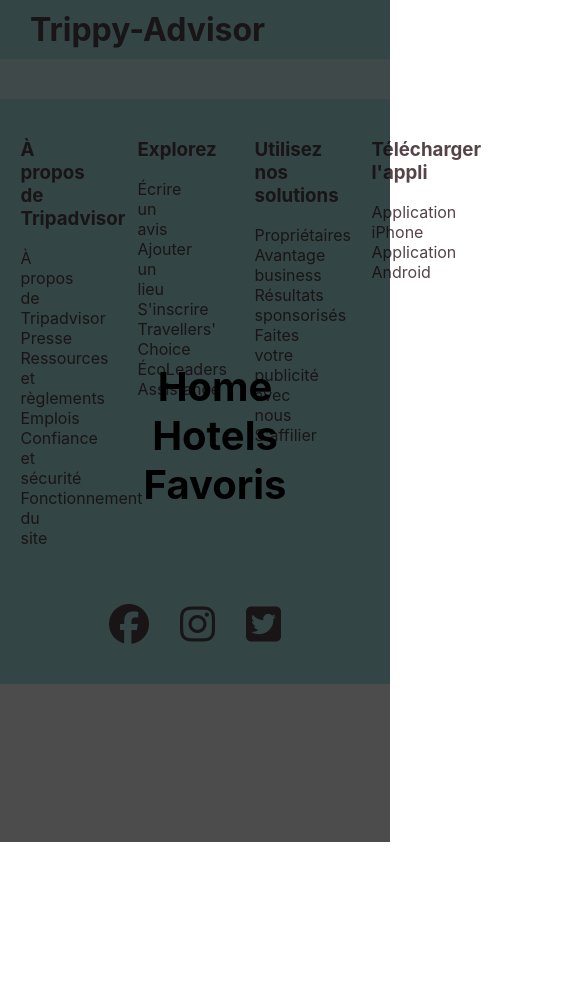
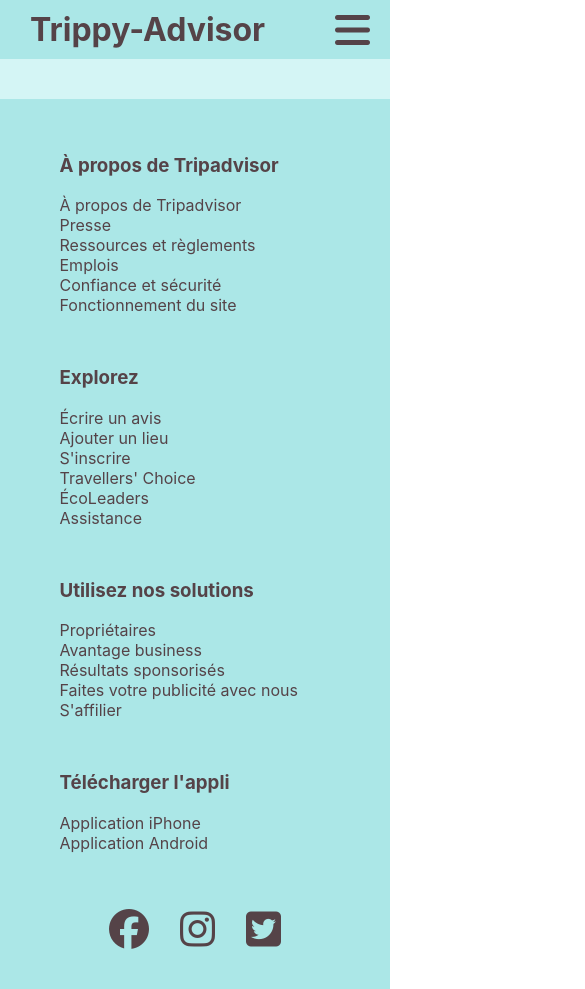
Before and after one commit to JongCHONG/ReactTrippyAJK, a React (Create React App) app: page / in a window 390 px wide. Shown: the top 989 px of the page, 585 px wide, since content can reach past the window. Before the commit the page ends 844 px from the top, so only its background shows below. Built offline with nearby package versions, Linux system fonts and the light colour scheme; no server answers.

Commit message:
add nav style for mobile size

```diff
--- a/src/components/CityCard.js
+++ b/src/components/CityCard.js
@@ -14,7 +14,9 @@
     border-radius : 20px;
     // background-color : red;
     margin : 20px 40px 20px 20px ;
-    // height : 500px;
+        @media (max-width: 770px) {
+           width : 80%;
+        }
         &:first-child {
             width : 100%;
             height : 450px;
@@ -24,8 +26,10 @@
             flex-direction: column;
             align-items : center;
             position : relative;
+                @media (max-width: 770px) {
+                    height : 650px;
+                }
         }
-
 
 `
 const Image = styled.img`
@@ -35,6 +39,7 @@
     object-fit: fill;
     box-shadow: 6px 6px 5px grey;
     cursor : pointer;
+
         &:first-child {
             left:0;
             width : 100%;
@@ -43,7 +48,12 @@
             object-fit: cover;
             margin-bottom : 20px;
             // position:absolute;
+
+            @media (max-width: 770px) {
+                height : 650px;
+            }
         }
+
 `
 const CityName = styled.h2`
     font-size : 35px;
--- a/src/components/Footer.js
+++ b/src/components/Footer.js
@@ -10,17 +10,34 @@
     background-color:#ABE7E7;
     padding-top : 20px;
     margin-top : 40px;
+        @media (max-width: 810px) {
+            align-items : center;
+        }
+
 `
 const ListContainer= styled.div`
     display : flex;
     justify-content : center;
     gap: 10%;
     @media (max-width: 810px) {
-        f
-      }
+        width : 100%;
+        flex-direction : column;
+        align-items : center;
+        // flex-wrap : wrap;
+    }
 `
 const ListElements = styled.div`
     width : 20%;
+    @media (max-width: 810px) {
+        width : 50%;
+        display : flex;
+        // justify-content : center;
+    }
+    @media (max-width: 810px) {
+        width : 90%;
+        display : flex;
+        // justify-content : center;
+    }
 `
 const LogoContainer = styled.div`
     width: 100%;
--- a/src/components/Nav.js
+++ b/src/components/Nav.js
@@ -2,7 +2,6 @@
 import { useState } from "react"
 import styled from "styled-components"
 const ContainerNav =  styled.div`
-  overflow: hidden;
 `
 const NavbarUl = styled.ul`
   display: flex;
@@ -12,15 +11,16 @@
       width : 100%;
       height : 100vh;
       top : -18px;
-      // right : -50px;
       z-index : 3;
       background : rgba(0,0,0,0.7);
       color : #ffff;
       flex-direction : column;
       justify-content: center;
       padding-top : 30px;
-      transition : all ease 0.8s;
-      right : ${(props) => props.print ? "-200px" : "-50px"};
+      transition : all ease 1s;
+      right : ${(props) => props.print ? "-50px" : "-200%"};
+      visibility : ${(props) => props.print ? "visible" : "hidden"};
+      gap : ${(props) => props.print ? "80px" : "0px"};
     }
   `
 const NavBarLi = styled.li`
@@ -38,9 +38,9 @@
     }
 `
 const LogoBars = styled.i`
-    :before {
-      display : none;
-    }
+    // :before {
+    //   display : none;
+    // }
   @media (max-width: 810px) {
     font-size : 40px;
     cursor : pointer;
@@ -62,16 +62,17 @@
   const onclickLogoBars = () => {
     setPrintNavBar(true)
   }
-  const onclickLogoTimes = () => {
+  const onclickLogoRemove = () => {
     setPrintNavBar(false)
   }
+  console.log("printNavBar",printNavBar);
   return (
     <ContainerNav>
-      <NavbarUl print = {printNavBar}>
+      <NavbarUl print = {printNavBar} onClick={onclickLogoRemove}>
         {printNavBar &&
           <LogoTimes
             className="fas fa-times"
-            onClick = {onclickLogoTimes}
+            onClick = {onclickLogoRemove}
           >
           </LogoTimes>
         }
@@ -91,13 +92,11 @@
           </Link>
         </NavBarLi>
       </NavbarUl>
-      {!printNavBar &&
         <LogoBars
           className="fas fa-bars"
           onClick= {onclickLogoBars}
         >
         </LogoBars>
-      }
     </ContainerNav>
   )
 }
--- a/src/components/nav.css
+++ b/src/components/nav.css
@@ -18,9 +18,9 @@
     font-weight : bold;
 }
 
-.fa-bars:before{
+/* .fa-bars:before{
     display : none;
-}
+} */
 @media (max-width: 810px) {
     .fa-bars {
         display: block;
--- a/src/globalStyles.js
+++ b/src/globalStyles.js
@@ -4,7 +4,9 @@
   * {
     box-sizing: border-box;
   };
-
+  body {
+    overflow-x: hidden;
+  }
   li {
       list-style-type : none;
   };
--- a/src/pages/Hotels.js
+++ b/src/pages/Hotels.js
@@ -12,6 +12,10 @@
 
 const SectionListHotel = styled.div`
   display:flex;
+    @media (max-width: 970px) {
+      flex-direction : column;
+      gap : 40px;
+    }
 `
 const DivLeft = styled.div`
   width: 46%;
@@ -21,6 +25,9 @@
   flex-direction: column;
   flex-wrap: wrap;
   align-items : center;
+    @media (max-width: 970px) {
+      width: 70%;
+    }
 `
 const ListHotel = styled.div`
   overflow-y: scroll;
@@ -29,11 +36,23 @@
   height: 90vh;
   justify-content : center;
   scrollbar-width: thin;
+    @media (max-width: 970px) {
+      width: 100%;
+      flex-direction : row;
+      overflow: auto;
+      flex-wrap: nowrap;
+      height: 60vh;
+      align-items:end;
+      gap : 20px;
+    }
 `
 const DivRight = styled.div`
   width: 50%;
   margin: 10px auto;
   padding: 10px;
+    @media (max-width: 970px) {
+      width: 100%;
+    }
 `
 const HotelMiniature = styled.div`
   width: 300px;
@@ -80,7 +99,7 @@
 `
 const Logo = styled.i`
 cursor : pointer;
-fontSize : 25px;
+font-size : 25px;
   &:hover {
     color : red;
   }
```
